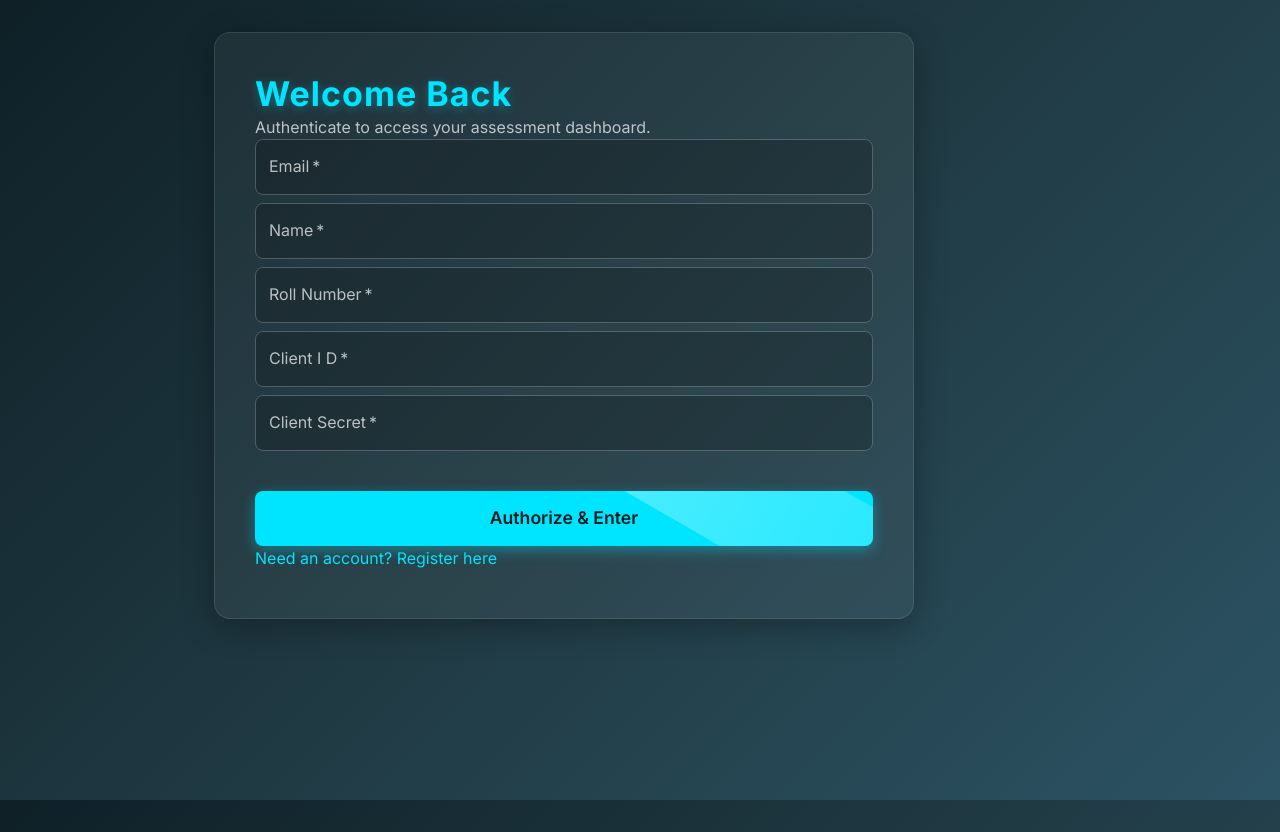
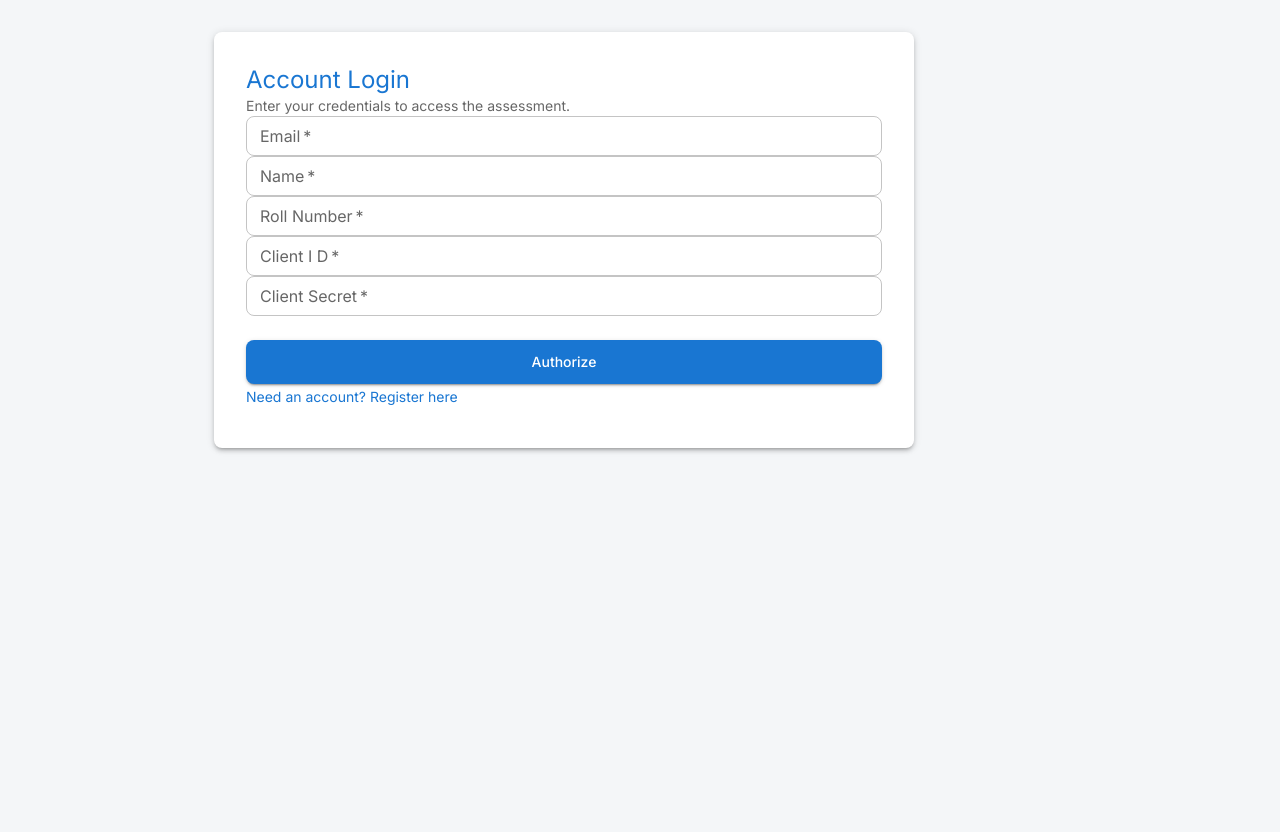
Before and after one commit to Pradeep7007/7376232AD212, a React (Vite) app: page /login in a window 1280 px wide. Built offline with nearby package versions, Linux system fonts and the light colour scheme.

Commit message:
ui modified

```diff
--- a/src/index.css
+++ b/src/index.css
@@ -2,33 +2,15 @@
   font-family: 'Inter', system-ui, Avenir, Helvetica, Arial, sans-serif;
   line-height: 1.5;
   font-weight: 400;
-  color-scheme: light dark;
+  color-scheme: light;
 }
 
 body {
   margin: 0;
   padding: 0;
   min-height: 100vh;
-  background: linear-gradient(135deg, #0f2027, #203a43, #2c5364);
-  background-attachment: fixed;
-  color: #fff;
-}
-
-/* Glassmorphism Classes */
-.glass-card {
-  background: rgba(255, 255, 255, 0.05) !important;
-  backdrop-filter: blur(16px) !important;
-  -webkit-backdrop-filter: blur(16px) !important;
-  border: 1px solid rgba(255, 255, 255, 0.1) !important;
-  box-shadow: 0 8px 32px 0 rgba(0, 0, 0, 0.3) !important;
-  color: #fff !important;
-  border-radius: 16px !important;
-  transition: transform 0.3s ease, box-shadow 0.3s ease !important;
-}
-
-.glass-card:hover {
-  transform: translateY(-5px) !important;
-  box-shadow: 0 12px 40px 0 rgba(0, 0, 0, 0.4) !important;
+  background-color: #f4f6f8; /* Soft light gray background */
+  color: #333;
 }
 
 /* Custom Scrollbar */
@@ -36,61 +18,12 @@ body {
   width: 8px;
 }
 ::-webkit-scrollbar-track {
-  background: rgba(0, 0, 0, 0.1);
+  background: #f1f1f1;
 }
 ::-webkit-scrollbar-thumb {
-  background: rgba(255, 255, 255, 0.2);
+  background: #c1c1c1;
   border-radius: 4px;
 }
 ::-webkit-scrollbar-thumb:hover {
-  background: rgba(255, 255, 255, 0.4);
+  background: #a8a8a8;
 }
-
-/* Animations */
-@keyframes fadeIn {
-  from { opacity: 0; transform: translateY(20px); }
-  to { opacity: 1; transform: translateY(0); }
-}
-
-.animate-fade-in {
-  animation: fadeIn 0.6s cubic-bezier(0.16, 1, 0.3, 1) forwards;
-}
-
-/* Fancy Buttons */
-.btn-glow {
-  position: relative;
-  overflow: hidden;
-}
-.btn-glow::after {
-  content: '';
-  position: absolute;
-  top: -50%;
-  left: -50%;
-  width: 200%;
-  height: 200%;
-  background: linear-gradient(to right, rgba(255,255,255,0) 0%, rgba(255,255,255,0.3) 50%, rgba(255,255,255,0) 100%);
-  transform: rotate(30deg) translateY(-100%);
-  animation: none;
-}
-.btn-glow:hover::after {
-  animation: shimmer 1.5s infinite;
-}
-
-@keyframes shimmer {
-  0% { transform: rotate(30deg) translateY(-100%) translateX(-100%); }
-  100% { transform: rotate(30deg) translateY(100%) translateX(100%); }
-}
-
-/* Inputs */
-.glass-input .MuiOutlinedInput-notchedOutline {
-  border-color: rgba(255,255,255,0.3) !important;
-}
-.glass-input:hover .MuiOutlinedInput-notchedOutline {
-  border-color: rgba(255,255,255,0.6) !important;
-}
-.glass-input.Mui-focused .MuiOutlinedInput-notchedOutline {
-  border-color: #00e5ff !important;
-}
-.glass-input input, .glass-input label {
-  color: rgba(255,255,255,0.9) !important;
-}
--- a/src/main.jsx
+++ b/src/main.jsx
@@ -7,40 +7,21 @@ import './index.css';
 
 const theme = createTheme({
   palette: {
-    mode: 'dark',
-    primary: { main: '#00e5ff' },
-    secondary: { main: '#f50057' },
-    background: { default: 'transparent', paper: 'rgba(255, 255, 255, 0.05)' },
+    mode: 'light',
+    primary: { main: '#1976d2' }, // Standard professional blue
+    secondary: { main: '#dc004e' },
+    background: { default: '#f4f6f8', paper: '#ffffff' },
   },
   typography: {
     fontFamily: '"Inter", "Roboto", "Helvetica", "Arial", sans-serif',
-    h5: { fontWeight: 600, letterSpacing: '0.5px' },
-    h4: { fontWeight: 700, letterSpacing: '1px' },
-    button: { textTransform: 'none', fontWeight: 600 },
+    button: { textTransform: 'none', fontWeight: 500 },
   },
-  shape: { borderRadius: 12 },
+  shape: { borderRadius: 8 },
   components: {
     MuiButton: {
       styleOverrides: {
         root: {
-          borderRadius: 8,
-          padding: '10px 24px',
-          boxShadow: '0 4px 14px 0 rgba(0, 229, 255, 0.39)',
-          transition: 'all 0.2s ease-in-out',
-          '&:hover': {
-            transform: 'translateY(-2px)',
-            boxShadow: '0 6px 20px rgba(0, 229, 255, 0.5)',
-          },
-        },
-      },
-    },
-    MuiTextField: {
-      styleOverrides: {
-        root: {
-          '& .MuiOutlinedInput-root': {
-            borderRadius: 8,
-            backgroundColor: 'rgba(0,0,0,0.2)',
-          },
+          padding: '8px 20px',
         },
       },
     },
--- a/src/pages/Dashboard.jsx
+++ b/src/pages/Dashboard.jsx
@@ -1,6 +1,6 @@
 import { useState, useEffect } from 'react';
 import { useNavigate } from 'react-router-dom';
-import { Box, Card, Typography, Button, Radio, RadioGroup, FormControlLabel, Grid, Paper, Fade } from '@mui/material';
+import { Box, Card, Typography, Button, Radio, RadioGroup, FormControlLabel, Grid, Paper } from '@mui/material';
 import AccessTimeIcon from '@mui/icons-material/AccessTime';
 import apiClient from '../logging_middleware/apiClient';
 
@@ -31,12 +31,12 @@ export default function Dashboard() {
   const isUrgent = timeLeft < 300;
 
   return (
-    <Box className="animate-fade-in" sx={{ mt: 2 }}>
-      <Box className="glass-card" display="flex" justifyContent="space-between" alignItems="center" p={2} mb={4}>
-        <Typography variant="h5" fontWeight="bold" sx={{ color: '#fff' }}>Assessment Dashboard</Typography>
+    <Box sx={{ mt: 3, mb: 5 }}>
+      <Box display="flex" justifyContent="space-between" alignItems="center" p={2} mb={3} bgcolor="#fff" borderRadius={2} boxShadow={1}>
+        <Typography variant="h6" fontWeight="bold" color="textPrimary">Assessment Dashboard</Typography>
         <Box display="flex" alignItems="center" gap={1}>
-          <AccessTimeIcon color={isUrgent ? 'error' : 'primary'} />
-          <Typography variant="h5" color={isUrgent ? 'error.main' : 'primary.main'} fontWeight="bold" sx={{ fontFamily: 'monospace' }}>
+          <AccessTimeIcon color={isUrgent ? 'error' : 'action'} />
+          <Typography variant="h6" color={isUrgent ? 'error.main' : 'textPrimary'}>
             {Math.floor(timeLeft / 60).toString().padStart(2, '0')}:{(timeLeft % 60).toString().padStart(2, '0')}
           </Typography>
         </Box>
@@ -44,21 +44,16 @@ export default function Dashboard() {
 
       <Grid container spacing={3}>
         <Grid item xs={12} md={3}>
-          <Paper className="glass-card" sx={{ p: 3, display: 'flex', flexDirection: 'column', height: '100%' }}>
-            <Typography variant="h6" mb={2} color="textSecondary">Questions Navigator</Typography>
-            <Box display="flex" gap={1.5} flexWrap="wrap">
+          <Paper elevation={2} sx={{ p: 2, display: 'flex', flexDirection: 'column', height: '100%' }}>
+            <Typography variant="subtitle1" mb={2} fontWeight="bold">Question Navigator</Typography>
+            <Box display="flex" gap={1} flexWrap="wrap">
               {questions.map((q, i) => (
                 <Button
                   key={q.id}
                   variant={idx === i ? 'contained' : answers[q.id] ? 'contained' : 'outlined'}
                   color={idx === i ? 'primary' : answers[q.id] ? 'success' : 'inherit'}
                   onClick={() => setQData({ ...qData, idx: i })}
-                  sx={{
-                    minWidth: '45px',
-                    height: '45px',
-                    borderRadius: '50%',
-                    boxShadow: idx === i ? '0 0 15px rgba(0,229,255,0.6)' : 'none'
-                  }}
+                  sx={{ minWidth: '40px', height: '40px', borderRadius: 1 }}
                 >
                   {i + 1}
                 </Button>
@@ -67,11 +62,10 @@ export default function Dashboard() {
           </Paper>
         </Grid>
         <Grid item xs={12} md={9}>
-          <Fade in={true} key={idx}>
-            <Card className="glass-card" sx={{ p: 4, minHeight: '400px', display: 'flex', flexDirection: 'column' }}>
-              <Box mb={4}>
-                <Typography variant="subtitle1" color="primary" mb={1} fontWeight="bold">Question {idx + 1} of {questions.length}</Typography>
-                <Typography variant="h5" sx={{ lineHeight: 1.6 }}>{currentQ.text}</Typography>
+          <Card elevation={2} sx={{ p: 3, display: 'flex', flexDirection: 'column', minHeight: '350px' }}>
+            <Box mb={3}>
+              <Typography variant="subtitle2" color="textSecondary" mb={1}>Question {idx + 1} of {questions.length}</Typography>
+              <Typography variant="h6" fontWeight="normal">{currentQ.text}</Typography>
             </Box>
 
             <RadioGroup
@@ -84,36 +78,33 @@ export default function Dashboard() {
                   key={opt}
                   value={opt}
                   control={<Radio color="primary" />}
-                    label={<Typography variant="body1" sx={{ ml: 1, py: 1 }}>{opt}</Typography>}
+                  label={<Typography variant="body1">{opt}</Typography>}
                   sx={{
-                      mb: 2,
+                    mb: 1,
                     p: 1,
-                      borderRadius: 2,
-                      border: '1px solid rgba(255,255,255,0.1)',
-                      backgroundColor: answers[currentQ.id] === opt ? 'rgba(0,229,255,0.1)' : 'transparent',
-                      transition: 'all 0.2s',
-                      '&:hover': { backgroundColor: 'rgba(255,255,255,0.05)' }
+                    borderRadius: 1,
+                    border: '1px solid #e0e0e0',
+                    backgroundColor: answers[currentQ.id] === opt ? '#f0f7ff' : 'transparent'
                   }}
                 />
               ))}
             </RadioGroup>
 
-              <Box mt={4} pt={3} borderTop="1px solid rgba(255,255,255,0.1)" display="flex" justifyContent="space-between">
-                <Button variant="outlined" disabled={idx === 0} onClick={() => setQData({ ...qData, idx: idx - 1 })} sx={{ px: 4 }}>
+            <Box mt={4} pt={2} borderTop="1px solid #e0e0e0" display="flex" justifyContent="space-between">
+              <Button variant="outlined" disabled={idx === 0} onClick={() => setQData({ ...qData, idx: idx - 1 })}>
                 Previous
               </Button>
               {idx < questions.length - 1 ? (
-                  <Button variant="contained" className="btn-glow" onClick={() => setQData({ ...qData, idx: idx + 1 })} sx={{ px: 4 }}>
+                <Button variant="contained" color="primary" onClick={() => setQData({ ...qData, idx: idx + 1 })}>
                   Save & Next
                 </Button>
               ) : (
-                  <Button variant="contained" color="secondary" className="btn-glow" onClick={handleSubmit} sx={{ px: 4, boxShadow: '0 4px 14px 0 rgba(245,0,87,0.4)' }}>
-                    Submit Assessment
+                <Button variant="contained" color="error" onClick={handleSubmit}>
+                  Submit Test
                 </Button>
               )}
             </Box>
           </Card>
-          </Fade>
         </Grid>
       </Grid>
     </Box>
--- a/src/pages/Login.jsx
+++ b/src/pages/Login.jsx
@@ -1,6 +1,6 @@
 import { useState } from 'react';
 import { useNavigate, Link as RouterLink } from 'react-router-dom';
-import { Box, Card, CardContent, Typography, TextField, Button, Link, Alert, Fade } from '@mui/material';
+import { Box, Card, CardContent, Typography, TextField, Button, Link, Alert } from '@mui/material';
 import apiClient from '../logging_middleware/apiClient';
 
 export default function Login() {
@@ -18,19 +18,19 @@ export default function Login() {
   };
 
   return (
-    <Box display="flex" justifyContent="center" alignItems="center" minHeight="80vh" className="animate-fade-in">
-      <Card className="glass-card" sx={{ maxWidth: 700, width: '100%', p: 3, mb: 4 }}>
+    <Box display="flex" justifyContent="center" alignItems="center" minHeight="80vh" py={4}>
+      <Card elevation={3} sx={{ maxWidth: 700, width: '100%', p: 2 }}>
         <CardContent>
-          <Box textAlign="center" mb={4}>
-            <Typography variant="h4" mb={1} color="primary" sx={{ textShadow: '0 2px 10px rgba(0,229,255,0.3)' }}>
-              Welcome Back
+          <Box textAlign="center" mb={3}>
+            <Typography variant="h5" mb={1} color="primary" fontWeight="bold">
+              Account Login
             </Typography>
-            <Typography variant="body1" color="textSecondary">
-              Authenticate to access your assessment dashboard.
+            <Typography variant="body2" color="textSecondary">
+              Enter your credentials to access the assessment.
             </Typography>
           </Box>
 
-          {error && <Fade in={!!error}><Alert severity="error" sx={{ mb: 3, borderRadius: 2 }}>{error}</Alert></Fade>}
+          {error && <Alert severity="error" sx={{ mb: 3 }}>{error}</Alert>}
 
           <form onSubmit={handleSubmit}>
             <Box display="grid" gridTemplateColumns={{ xs: '1fr', sm: '1fr 1fr' }} gap={2}>
@@ -42,17 +42,18 @@ export default function Login() {
                   name={key}
                   type={key.includes('Secret') ? 'password' : 'text'}
                   margin="none"
+                  size="small"
                   onChange={e => setFormData({ ...formData, [key]: e.target.value })}
                   required
-                  sx={{ ...(key === 'clientSecret' || key === 'clientID' ? { gridColumn: '1 / -1' } : {}), mb: 1 }}
+                  sx={{ ...(key === 'clientSecret' || key === 'clientID' ? { gridColumn: '1 / -1' } : {}) }}
                 />
               ))}
             </Box>
-            <Button type="submit" variant="contained" className="btn-glow" fullWidth sx={{ mt: 4, py: 1.5, fontSize: '1.1rem' }}>
-              Authorize & Enter
+            <Button type="submit" variant="contained" color="primary" fullWidth sx={{ mt: 3, py: 1.2 }}>
+              Authorize
             </Button>
-            <Box textAlign="center" mt={3}>
-              <Link component={RouterLink} to="/register" sx={{ color: 'primary.main', textDecoration: 'none', '&:hover': { textDecoration: 'underline' } }}>
+            <Box textAlign="center" mt={2}>
+              <Link component={RouterLink} to="/register" variant="body2" sx={{ textDecoration: 'none' }}>
                 Need an account? Register here
               </Link>
             </Box>
```
Also changed, not shown: src/pages/Register.jsx (+21 -23 lines). Lines whose indentation alone changed are shown as unchanged.
